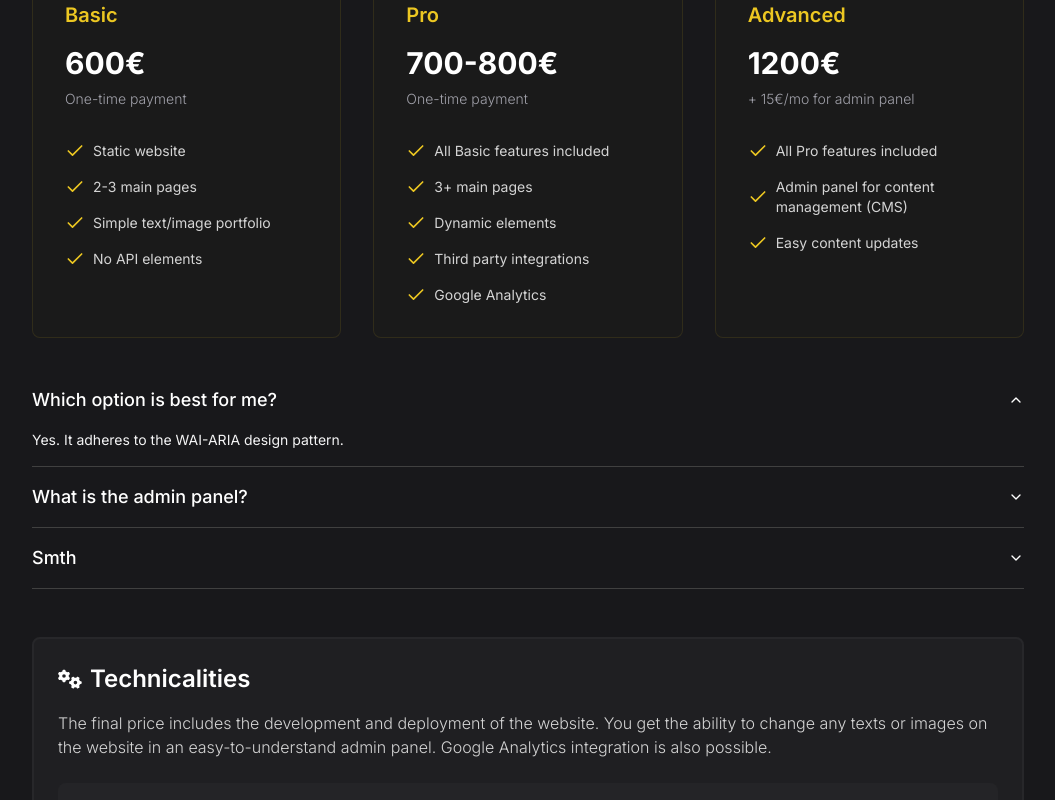
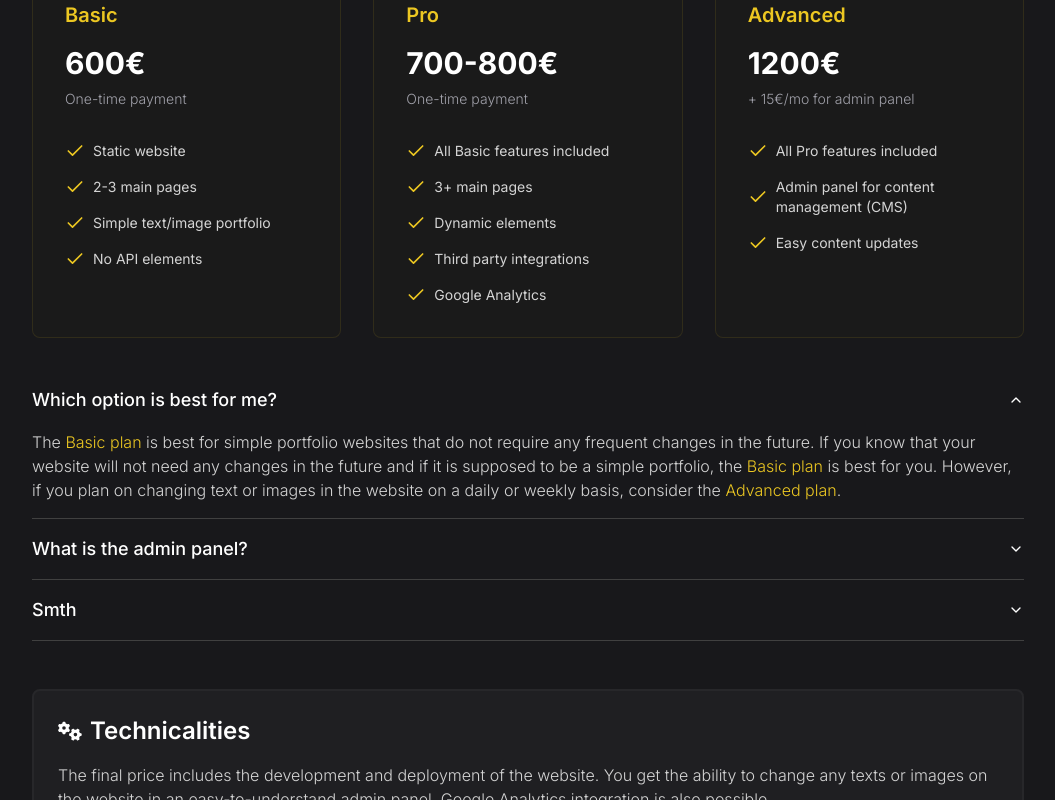
Before and after one commit to filoooooonov/filoooooonov.github.io, a Next.js app: page /pricing in a window 1280 px wide. Both pictures are taken after a click on the button "Which option is best for me?". Shown: the part 436-1236 px from the top of the page, without its empty margins (112-1167 px from the left). Built offline with nearby package versions, Linux system fonts and the light colour scheme; what tailwindcss-animated would draw is missing.

Commit message:
Fix Github errors

```diff
--- a/app/pricing/page.tsx
+++ b/app/pricing/page.tsx
@@ -122,7 +122,17 @@ export default function PortfolioPricing() {
                   Which option is best for me?
                 </AccordionTrigger>
                 <AccordionContent>
-                  Yes. It adheres to the WAI-ARIA design pattern.
+                  <p>
+                    The <span className="text-primary">Basic plan</span> is best
+                    for simple portfolio websites that do not require any
+                    frequent changes in the future. If you know that your
+                    website will not need any changes in the future and if it is
+                    supposed to be a simple portfolio, the{" "}
+                    <span className="text-primary">Basic plan</span> is best for
+                    you. However, if you plan on changing text or images in the
+                    website on a daily or weekly basis, consider the{" "}
+                    <span className="text-primary">Advanced plan</span>.
+                  </p>
                 </AccordionContent>
               </AccordionItem>
               <AccordionItem value="item-2">
--- a/components/ui/accordion.tsx
+++ b/components/ui/accordion.tsx
@@ -28,7 +28,7 @@ const AccordionTrigger = React.forwardRef<
     <AccordionPrimitive.Trigger
       ref={ref}
       className={cn(
-        "flex flex-1 items-center justify-between py-4 font-medium transition-all hover:underline [&[data-state=open]>svg]:rotate-180",
+        "flex flex-1 items-center justify-between py-4 font-medium transition-all hover:underline underline-offset-2 [&[data-state=open]>svg]:rotate-180",
         className
       )}
       {...props}
--- a/tailwind.config.ts
+++ b/tailwind.config.ts
@@ -12,103 +12,84 @@ const config = {
   prefix: "",
   theme: {
     container: {
-  		center: 'true',
-  		padding: '2rem',
+      padding: "2rem",
       screens: {
-  			'2xl': '1400px'
-  		}
+        "2xl": "1400px",
+      },
     },
     extend: {
       fontFamily: {
-  			sans: ["var(--font-sans)", ...fontFamily.sans]
+        sans: ["var(--font-sans)", ...fontFamily.sans],
       },
       colors: {
-  			primary: '#ecc722',
-  			primary_dark: '#4d4038',
-  			secondary: '#d4dae9',
-  			box: '#1c1f1e',
-  			border: 'hsl(var(--border))',
-  			input: 'hsl(var(--input))',
-  			ring: 'hsl(var(--ring))',
-  			foreground: 'hsl(var(--foreground))',
+        primary: "#ecc722",
+        primary_dark: "#4d4038",
+        secondary: "#d4dae9",
+        box: "#1c1f1e",
+        border: "hsl(var(--border))",
+        input: "hsl(var(--input))",
+        ring: "hsl(var(--ring))",
+        foreground: "hsl(var(--foreground))",
         destructive: {
-  				DEFAULT: 'hsl(var(--destructive))',
-  				foreground: 'hsl(var(--destructive-foreground))'
+          DEFAULT: "hsl(var(--destructive))",
+          foreground: "hsl(var(--destructive-foreground))",
         },
         muted: {
-  				DEFAULT: 'hsl(var(--muted))',
-  				foreground: 'hsl(var(--muted-foreground))'
+          DEFAULT: "hsl(var(--muted))",
+          foreground: "hsl(var(--muted-foreground))",
         },
         accent: {
-  				DEFAULT: 'hsl(var(--accent))',
-  				foreground: 'hsl(var(--accent-foreground))'
+          DEFAULT: "hsl(var(--accent))",
+          foreground: "hsl(var(--accent-foreground))",
         },
         card: {
-  				DEFAULT: 'hsl(var(--card))',
-  				foreground: 'hsl(var(--card-foreground))'
-  			}
+          DEFAULT: "hsl(var(--card))",
+          foreground: "hsl(var(--card-foreground))",
+        },
       },
       borderRadius: {
-  			lg: 'var(--radius)',
-  			md: 'calc(var(--radius) - 2px)',
-  			sm: 'calc(var(--radius) - 4px)'
+        lg: "var(--radius)",
+        md: "calc(var(--radius) - 2px)",
+        sm: "calc(var(--radius) - 4px)",
       },
       keyframes: {
         blob: {
-  				'0%': {
-  					transform: 'translate(0px, 0px) scale(1)'
+          "0%": {
+            transform: "translate(0px, 0px) scale(1)",
           },
-  				'33%': {
-  					transform: 'translate(40px, -80px) scale(1.1)'
+          "33%": {
+            transform: "translate(40px, -80px) scale(1.1)",
           },
-  				'66%': {
-  					transform: 'translate(-30px, 50px) scale(0.9)'
+          "66%": {
+            transform: "translate(-30px, 50px) scale(0.9)",
           },
-  				'100%': {
-  					transform: 'translate(0px, 0px) scale(1)'
-  				}
+          "100%": {
+            transform: "translate(0px, 0px) scale(1)",
           },
-  			'accordion-down': {
+        },
+        "accordion-down": {
           from: {
-  					height: '0'
+            height: "0",
           },
           to: {
-  					height: 'var(--radix-accordion-content-height)'
-  				}
+            height: "var(--radix-accordion-content-height)",
           },
-  			'accordion-up': {
+        },
+        "accordion-up": {
           from: {
-  					height: 'var(--radix-accordion-content-height)'
+            height: "var(--radix-accordion-content-height)",
           },
           to: {
-  					height: '0'
-  				}
+            height: "0",
           },
-  			'accordion-down': {
-  				from: {
-  					height: '0'
         },
-  				to: {
-  					height: 'var(--radix-accordion-content-height)'
-  				}
-  			},
-  			'accordion-up': {
-  				from: {
-  					height: 'var(--radix-accordion-content-height)'
-  				},
-  				to: {
-  					height: '0'
-  				}
-  			}
       },
       animation: {
-  			blob: 'blob 6s infinite',
-  			'accordion-down': 'accordion-down 0.2s ease-out',
-  			'accordion-up': 'accordion-up 0.2s ease-out',
-  			'accordion-down': 'accordion-down 0.2s ease-out',
-  			'accordion-up': 'accordion-up 0.2s ease-out'
-  		}
-  	}
+        blob: "blob 6s infinite",
+        "accordion-down": "accordion-down 0.2s ease-out",
+        "accordion-up": "accordion-up 0.2s ease-out",
+      },
+    },
   },
   plugins: [require("tailwindcss-animate"), require("tailwindcss-animated")],
 } satisfies Config;
```
Lines whose indentation alone changed are shown as unchanged.
